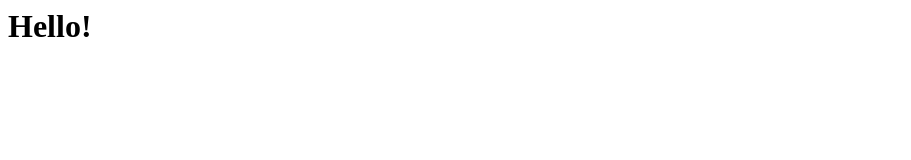
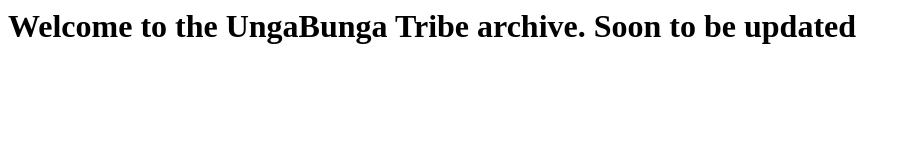
Before and after one commit to KazuraIusami/UngaBungaTribe, a plain HTML site: page index.html in a window 1280 px wide. Shown: the whole page, without its empty margins (0-911 px from the left). Drawn offline with Linux system fonts and the light colour scheme.

Commit message:
Update index.html

```diff
--- a/index.html
+++ b/index.html
@@ -1,8 +1,8 @@
 <html>
 	<head>
-	<title>My Site</title>
+	<title>UNGA - Powered by Aztech</title>
 	</head>
 	<body>
-		<h1>Hello!</h1>
+		<h1>Welcome to the UngaBunga Tribe archive. Soon to be updated</h1>
 	</body>
 </html>
```
